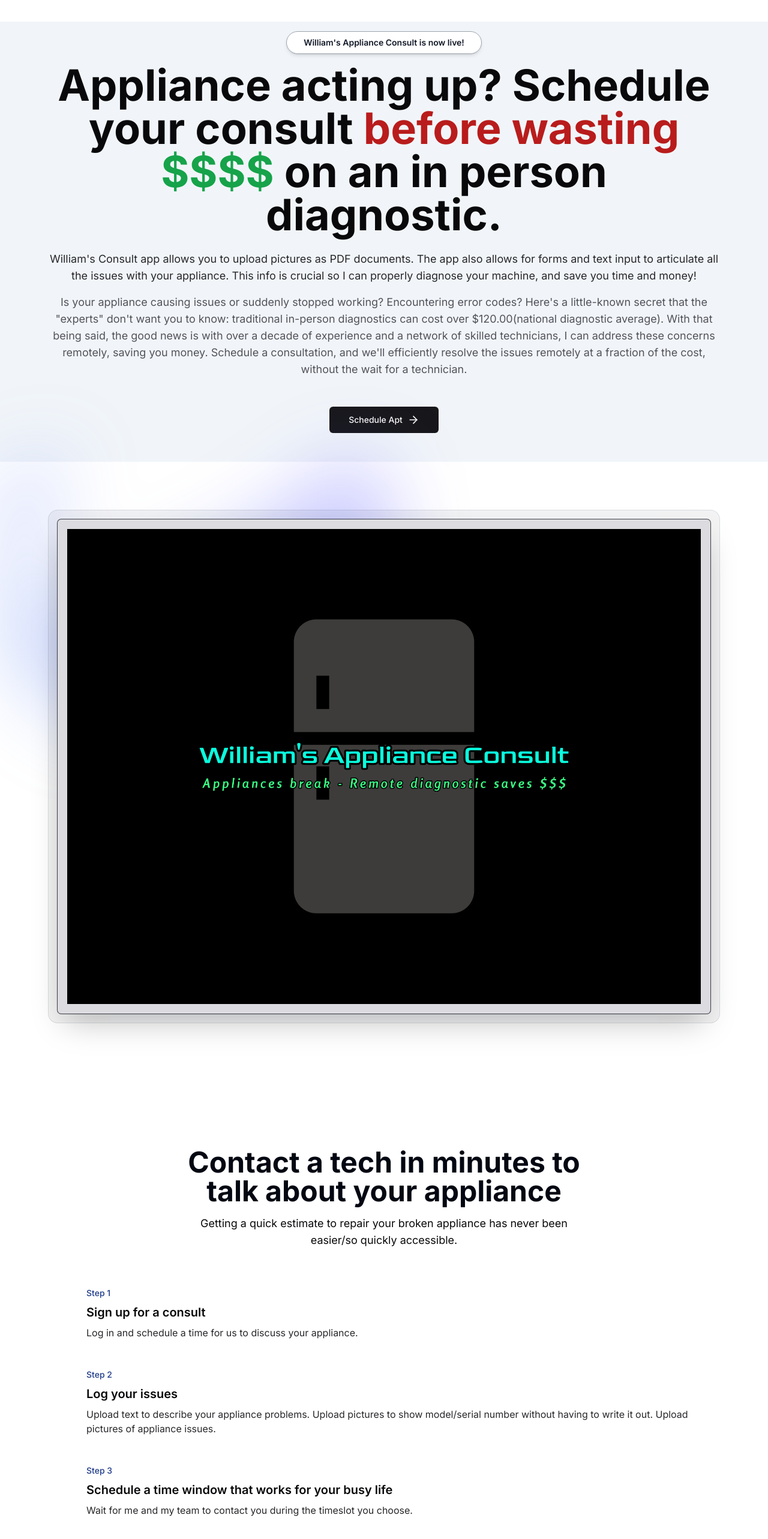
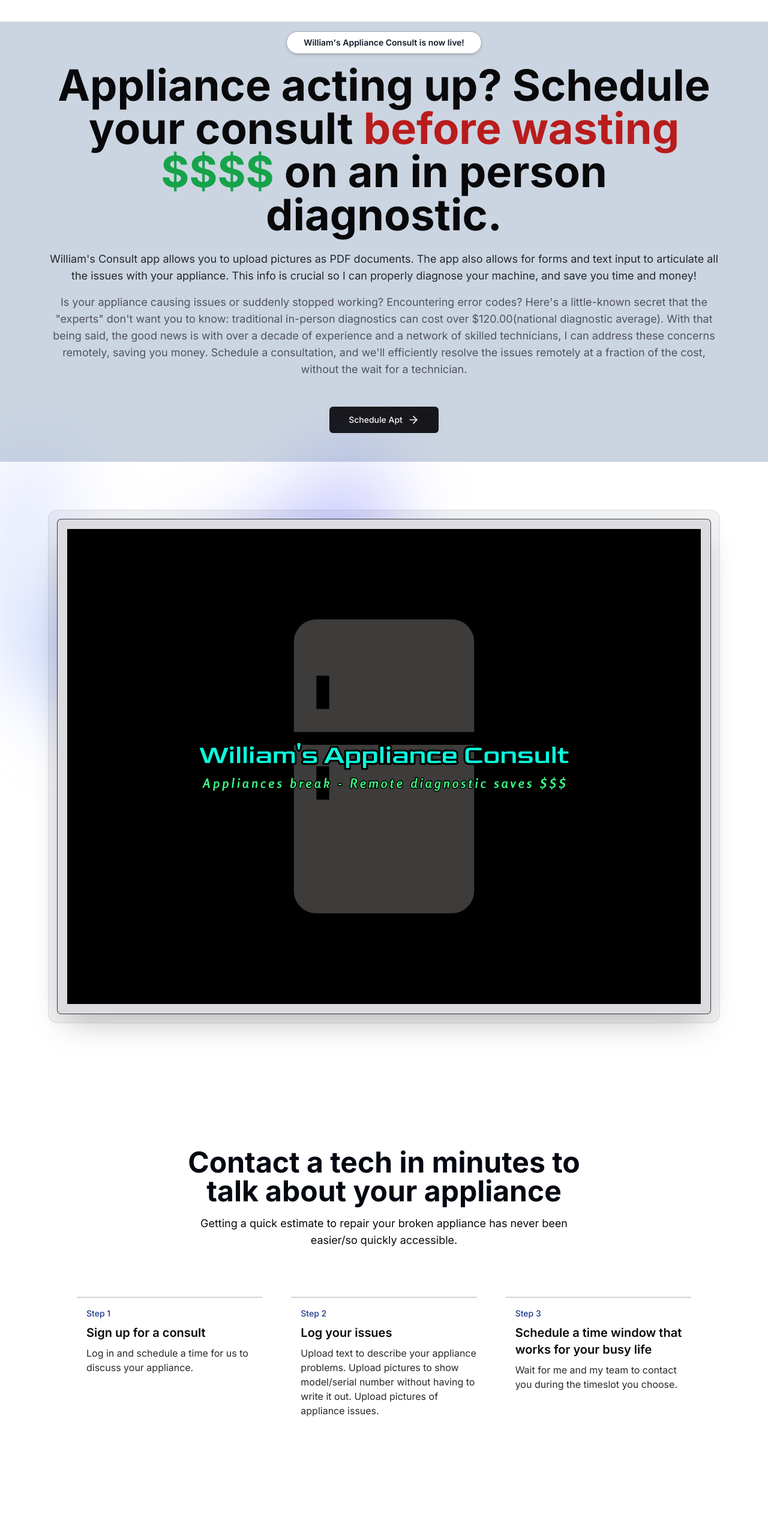
Before and after one commit to addicted2crypto/williams_appliance_consult, a Next.js app: page / in a window 1280 px wide. Shown: the part 124-2690 px from the top of the page at 60% size. After the commit the page ends 2616 px from the top, so only its background shows below. Built offline with nearby package versions, Linux system fonts and the light colour scheme.

Commit message:
ol items spaced inline

```diff
--- a/app/page.tsx
+++ b/app/page.tsx
@@ -9,7 +9,7 @@
   return (
     <>
 
-   <WidthWrapper className="mb-12 mt-28 sm:mt-40 bg-slate-100 flex flex-col items-center justify-center text-center">
+   <WidthWrapper className="mb-12 mt-28 sm:mt-40 bg-slate-300 flex flex-col items-center justify-center text-center">
 
 
       <div className="mt-4 Smx-auto mb-4 flex max-w-fit items-center justify-center space-x-2 overflow-hidden rounded-full border border-gray-400 bg-white px-7 py-2 shadow-md backdrop-blur transition-all hover:border-gray-800 hover:bg-white/30">
@@ -83,27 +83,26 @@
           </div>
         </div>
         {/*steps*/}
-        <ol className='my-8 space-y-4 md:flex md:space-x-12 md:space-y-0'>
+        <ol className='my-8 space-y-4 pt-8 md:flex md:space-x-12 md:space-y-0'>
           <li className='md:flex-1'>
-            <div className='flex flex-col space-y-2 border-l-4 border-zinc-300 py-2 pl-4 md:border-l-p md:border-l-0 md:pb-0 md:pt-4'>
+            <div className='flex flex-col space-y-2 border-l-4 border-zinc-300 py-2 pl-4 md:border-l-0 md:border-t-2 md:pb-0 md:pt-4'>
               <span className='text-sm font-medium text-blue-900'>Step 1</span>
               <span className='text-xl font-semibold'>Sign up for a consult</span>
               <span className='mt-2 text-zinc-800'>Log in and schedule a time for us to discuss your appliance.</span>
             </div>
           </li>
-        </ol>
-        <ol className='my-8 space-y-4 md:flex md:space-x-12 md:space-y-0'>
+
           <li className='md:flex-1'>
-            <div className='flex flex-col space-y-2 border-l-4 border-zinc-300 py-2 pl-4 md:border-l-p md:border-l-0 md:pb-0 md:pt-4'>
+            <div className='flex flex-col space-y-2 border-l-4 border-zinc-300 py-2 pl-4  md:border-l-0 md:border-t-2 md:pb-0 md:pt-4'>
               <span className='text-sm font-medium text-blue-900'>Step 2</span>
               <span className='text-xl font-semibold'>Log your issues</span>
               <span className='mt-2 text-zinc-800'>Upload text to describe your appliance problems. Upload pictures to show model/serial number without having to write it out. Upload pictures of appliance issues.</span>
             </div>
           </li>
-        </ol>
-        <ol className='my-8 space-y-4 md:flex md:space-x-12 md:space-y-0'>
+
+
           <li className='md:flex-1'>
-            <div className='flex flex-col space-y-2 border-l-4 border-zinc-300 py-2 pl-4 md:border-l-p md:border-l-0 md:pb-0 md:pt-4'>
+            <div className='flex flex-col space-y-2 border-l-4 border-zinc-300 py-2 pl-4  md:border-l-0 md:border-t-2 md:pb-0 md:pt-4'>
               <span className='text-sm font-medium text-blue-900'>Step 3</span>
               <span className='text-xl font-semibold'>Schedule a time window that works for your busy life</span>
               <span className='mt-2 text-zinc-800'>Wait for me and my team to contact you during the timeslot you choose.</span>
```
